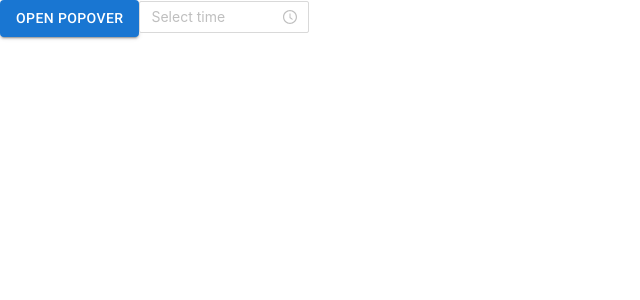
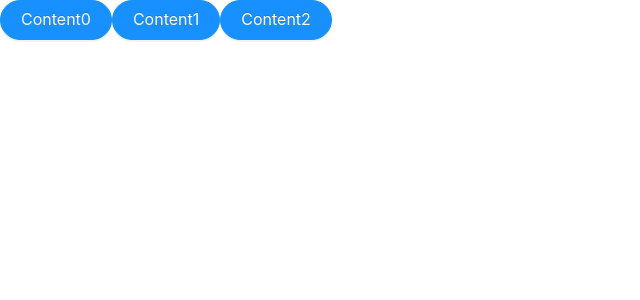
Before and after one commit to branda-color/react_reserve_calendar, a React (Create React App) app: page /test in a window 1280 px wide. Shown: the top 300 px of the page, without its empty margins (0-640 px from the left). Built offline with nearby package versions, Linux system fonts and the light colour scheme.

Commit message:
button test

```diff
--- a/src/pages/Test.jsx
+++ b/src/pages/Test.jsx
@@ -1,46 +1,63 @@
-import * as React from 'react';
-import Popover from '@mui/material/Popover';
-import Typography from '@mui/material/Typography';
-import Button from '@mui/material/Button';
+import React, { useCallback, useContext, useState } from 'react';
 
-import { TimePicker } from 'antd';
+import { Button } from 'antd';
+
 import 'antd/dist/antd.css';
+import '../index.css';
 
 
-export default function BasicPopover() {
-  const [anchorEl, setAnchorEl] = React.useState(null);
 
-  //popover
-  const handleClick = (event) => {
-    setAnchorEl(event.currentTarget);
+const TabContent0 = () => <div className="content">Content0</div>;
+const TabContent1 = () => <div className="content">Content1</div>;
+const TabContent2 = () => <div className="content">Content2</div>;
+
+const BUTTONS = ["Content0", "Content1", "Content2"];
+
+
+
+
+const Test = () => {
+
+
+  const [click, setclick] = useState(null);
+
+  const handleClick = (event, key) => {
+    console.log('key index: ', key);
+
+    if (key == 0) {
+      setclick(TabContent0);
+    } else if (key == 1) {
+      setclick(TabContent1);
+    } else {
+      setclick(TabContent2);
+    }
+
   };
 
-  const handleClose = () => {
-    setAnchorEl(null);
-  };
-
-  const open = Boolean(anchorEl);
-  const id = open ? 'simple-popover' : undefined;
 
 
   return (
     <div>
-      <Button aria-describedby={id} variant="contained" onClick={handleClick}>
-        Open Popover
-      </Button>
-      <Popover
-        id={id}
-        open={open}
-        anchorEl={anchorEl}
-        onClose={handleClose}
-        anchorOrigin={{
-          vertical: 'bottom',
-          horizontal: 'left',
-        }}
-      >
-        <Typography sx={{ p: 2 }}>The content of the Popover.</Typography>
-      </Popover>
-      <TimePicker  format="HH:mm"  minuteStep={30} />
+
+      <div>
+        {BUTTONS.map((element, key) => (
+          <Button type="primary" shape="round" size="large" onClick={event => handleClick(event, key)} key={key}>{element}</Button>
+        ))}
+      </div>
+
+      <div>
+        {click}
+      </div>
     </div>
   );
+
+
+
+
 }
+
+
+
+
+
+export default Test;
```
Also changed, not shown: src/events/TestButton.jsx (added, +23 -0 lines).
